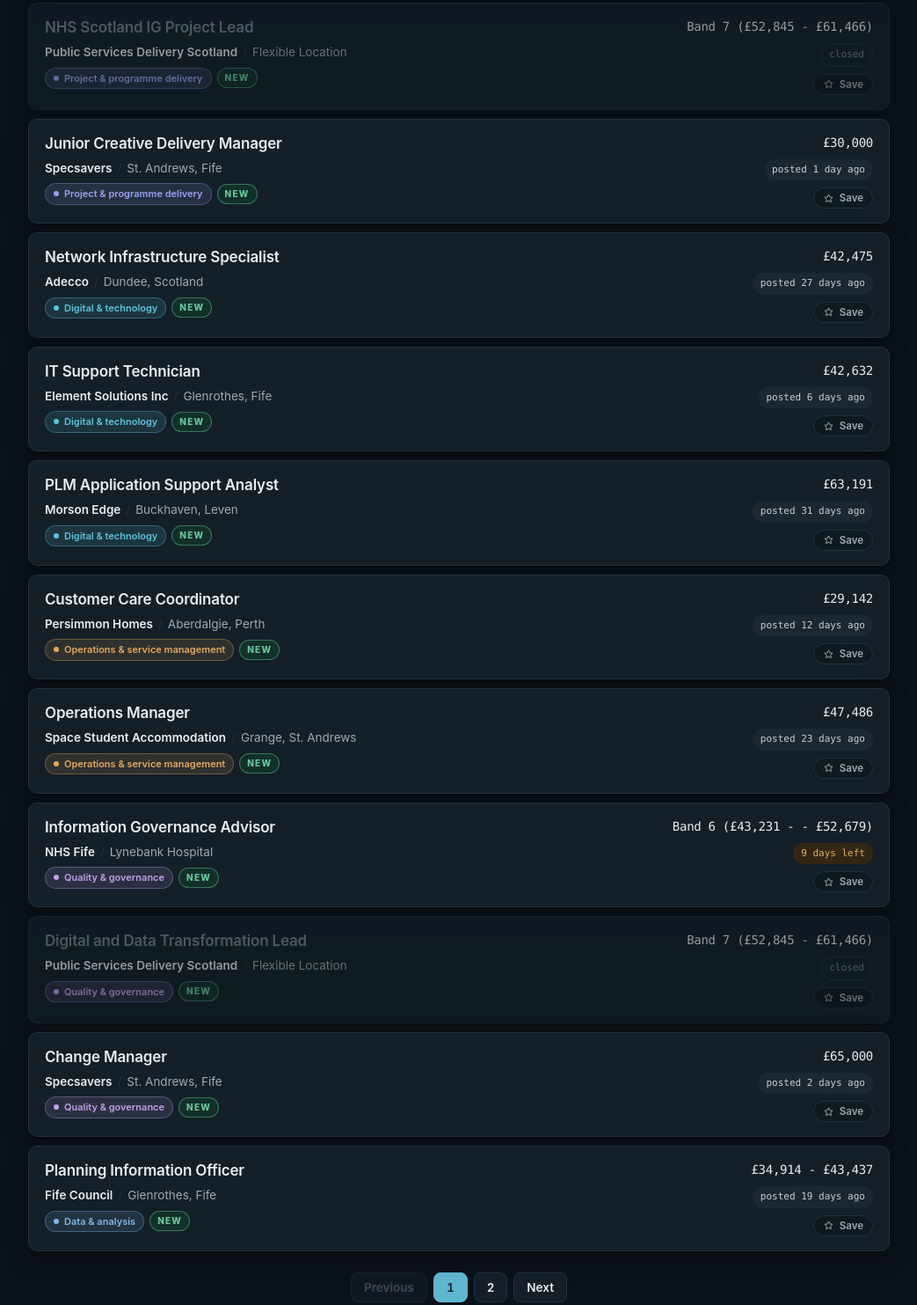
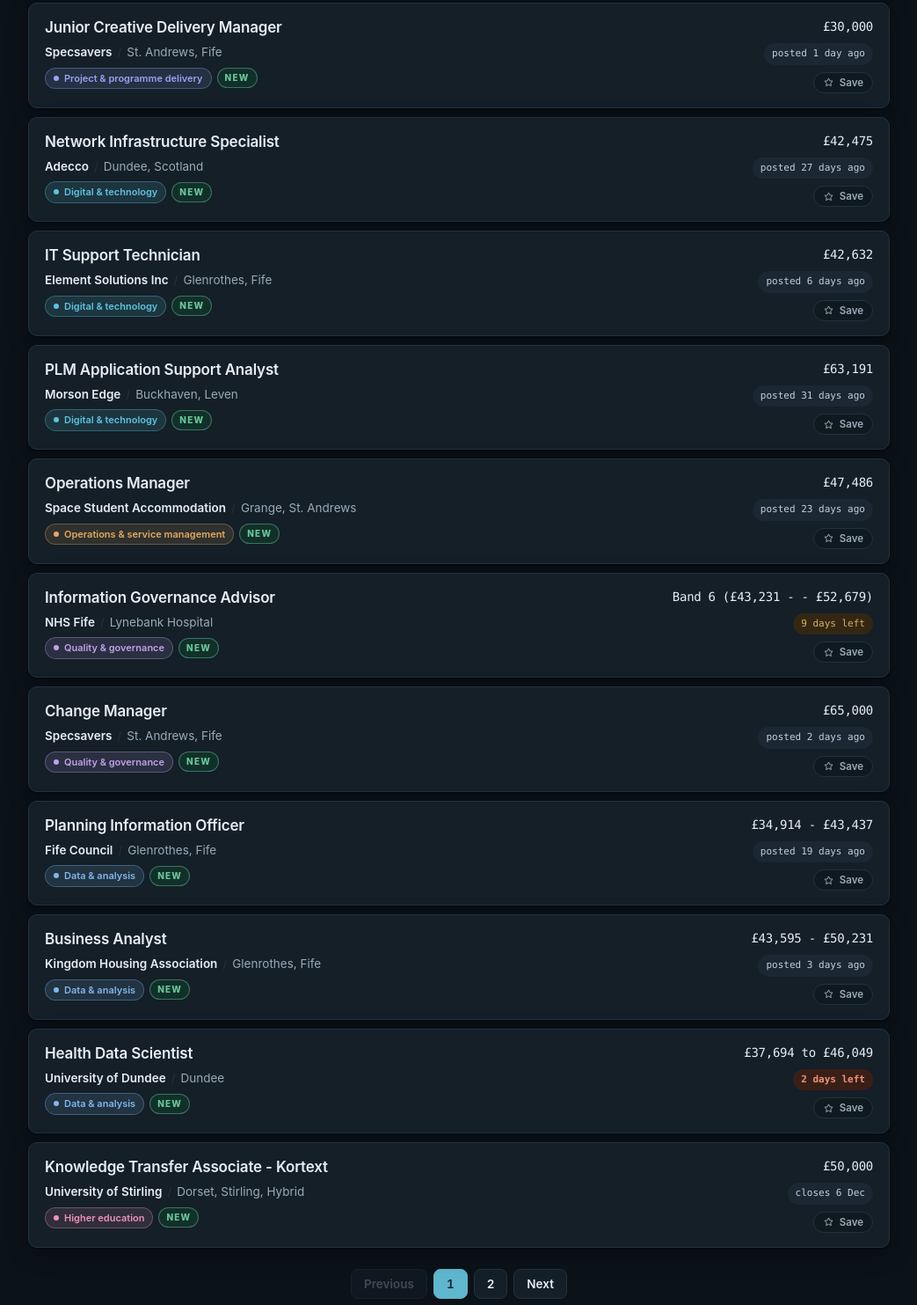
Before and after one commit to Profjay22/tayside-shortlist, a plain HTML site: page index.html in a window 1280 px wide. Shown: the part 735-2218 px from the top of the page at 88% size, without its empty margins (118-1161 px from the left). Drawn offline with Linux system fonts and the light colour scheme.

Commit message:
Shortlist rebuilt 2026-11-16 13:41 UTC

```diff
--- a/index.html
+++ b/index.html
@@ -255,7 +255,7 @@
 <div class="wrap">
   <header class="masthead">
     <div class="topline">
-      <span class="eyebrow">Updated 15 November 2026, 20:28</span>
+      <span class="eyebrow">Updated 16 November 2026, 13:41</span>
       <button type="button" class="themetoggle" id="theme" aria-live="polite">
         <svg id="theme-icon" viewBox="0 0 24 24" fill="none" stroke="currentColor"
              stroke-width="2" stroke-linecap="round" aria-hidden="true"></svg>
@@ -271,8 +271,8 @@
   </header>
 
   <dl class="summary">
-    <div class="stat"><dt>Open roles</dt><dd>19</dd></div>
-    <div class="stat stat--fresh"><dt>New this build</dt><dd>19</dd></div>
+    <div class="stat"><dt>Open roles</dt><dd>16</dd></div>
+    <div class="stat stat--fresh"><dt>New this build</dt><dd>16</dd></div>
     <div class="stat stat--alert"><dt>Closing this week</dt><dd id="stat-urgent">&mdash;</dd></div>
     <div class="stat stat--place"><dt>In Dundee itself</dt><dd>5</dd></div>
   </dl>
@@ -287,10 +287,10 @@
       <label for="lane">Area</label>
       <select id="lane">
         <option value="">All areas</option>
-<option value="project_programme">Project & programme delivery (3)</option>
+<option value="project_programme">Project & programme delivery (2)</option>
 <option value="digital_it">Digital & technology (3)</option>
-<option value="operations_service">Operations & service management (2)</option>
-<option value="quality_governance">Quality & governance (3)</option>
+<option value="operations_service">Operations & service management (1)</option>
+<option value="quality_governance">Quality & governance (2)</option>
 <option value="data_performance">Data & analysis (3)</option>
 <option value="higher_education">Higher education (1)</option>
 <option value="housing_planning">Housing, planning & sustainability (4)</option>
@@ -323,16 +323,13 @@
   <div>
     <div class="list" id="list">
 <article class="role" data-id="adz:5944893935" data-lane="project_programme" data-new="1" data-close="" data-posted="2026-10-28" data-salary="41187" data-text="procurement project manager - north east scotland escape dundee, scotland"><div class="role__id"><div class="role__title"><a href="https://www.adzuna.co.uk/jobs/details/5944893935?utm_medium=api" rel="noopener">Procurement Project Manager - North East Scotland</a></div><div class="role__where"><b>Escape</b><span class="sep">/</span>Dundee, Scotland</div><div class="flags"><span class="tag">Project &amp; programme delivery</span><span class="flag flag--new">New</span></div></div><div class="role__meta"><span class="role__salary">£41,187</span><span class="chip" data-chip></span><button type="button" class="fav" data-fav aria-pressed="false"><svg viewBox="0 0 24 24" aria-hidden="true"><path d="M12 3.6l2.6 5.3 5.8.8-4.2 4.1 1 5.8-5.2-2.7-5.2 2.7 1-5.8-4.2-4.1 5.8-.8z"/></svg><span class="fav__text">Save</span></button></div></article>
-<article class="role" data-id="nhs:274293" data-lane="project_programme" data-new="1" data-close="2026-11-15" data-posted="" data-salary="61466" data-text="nhs scotland ig project lead public services delivery scotland flexible location"><div class="role__id"><div class="role__title"><a href="https://apply.jobs.scot.nhs.uk/Job/JobDetail?JobId=274293" rel="noopener">NHS Scotland IG Project Lead</a></div><div class="role__where"><b>Public Services Delivery Scotland</b><span class="sep">/</span>Flexible Location</div><div class="flags"><span class="tag">Project &amp; programme delivery</span><span class="flag flag--new">New</span></div></div><div class="role__meta"><span class="role__salary">Band 7 (£52,845 - £61,466)</span><span class="chip" data-chip></span><button type="button" class="fav" data-fav aria-pressed="false"><svg viewBox="0 0 24 24" aria-hidden="true"><path d="M12 3.6l2.6 5.3 5.8.8-4.2 4.1 1 5.8-5.2-2.7-5.2 2.7 1-5.8-4.2-4.1 5.8-.8z"/></svg><span class="fav__text">Save</span></button></div></article>
-<article class="role" data-id="adz:5966672430" data-lane="project_programme" data-new="1" data-close="" data-posted="2026-11-15" data-salary="30000" data-text="junior creative delivery manager specsavers st. andrews, fife"><div class="role__id"><div class="role__title"><a href="https://www.adzuna.co.uk/jobs/land/ad/5966672430?se=oPSefjLh8RGVeLyi5LCRlA&amp;utm_medium=api&amp;&amp;v=C5C7C48371A25C5782095622264D618E76224D4F" rel="noopener">Junior Creative Delivery Manager</a></div><div class="role__where"><b>Specsavers</b><span class="sep">/</span>St. Andrews, Fife</div><div class="flags"><span class="tag">Project &amp; programme delivery</span><span class="flag flag--new">New</span></div></div><div class="role__meta"><span class="role__salary">£30,000</span><span class="chip" data-chip></span><button type="button" class="fav" data-fav aria-pressed="false"><svg viewBox="0 0 24 24" aria-hidden="true"><path d="M12 3.6l2.6 5.3 5.8.8-4.2 4.1 1 5.8-5.2-2.7-5.2 2.7 1-5.8-4.2-4.1 5.8-.8z"/></svg><span class="fav__text">Save</span></button></div></article>
-<article class="role" data-id="adz:5935781528" data-lane="digital_it" data-new="1" data-close="" data-posted="2026-10-20" data-salary="42475" data-text="network infrastructure specialist adecco dundee, scotland"><div class="role__id"><div class="role__title"><a href="https://www.adzuna.co.uk/jobs/land/ad/5935781528?se=EImuTDLh8RGDtoxXJCvQRQ&amp;utm_medium=api&amp;&amp;v=B00057C95D76B4F94274BE136D20B42D16B92FE1" rel="noopener">Network Infrastructure Specialist</a></div><div class="role__where"><b>Adecco</b><span class="sep">/</span>Dundee, Scotland</div><div class="flags"><span class="tag">Digital &amp; technology</span><span class="flag flag--new">New</span></div></div><div class="role__meta"><span class="role__salary">£42,475</span><span class="chip" data-chip></span><button type="button" class="fav" data-fav aria-pressed="false"><svg viewBox="0 0 24 24" aria-hidden="true"><path d="M12 3.6l2.6 5.3 5.8.8-4.2 4.1 1 5.8-5.2-2.7-5.2 2.7 1-5.8-4.2-4.1 5.8-.8z"/></svg><span class="fav__text">Save</span></button></div></article>
+<article class="role" data-id="adz:5966672430" data-lane="project_programme" data-new="1" data-close="" data-posted="2026-11-15" data-salary="30000" data-text="junior creative delivery manager specsavers st. andrews, fife"><div class="role__id"><div class="role__title"><a href="https://www.adzuna.co.uk/jobs/details/5966672430?utm_medium=api" rel="noopener">Junior Creative Delivery Manager</a></div><div class="role__where"><b>Specsavers</b><span class="sep">/</span>St. Andrews, Fife</div><div class="flags"><span class="tag">Project &amp; programme delivery</span><span class="flag flag--new">New</span></div></div><div class="role__meta"><span class="role__salary">£30,000</span><span class="chip" data-chip></span><button type="button" class="fav" data-fav aria-pressed="false"><svg viewBox="0 0 24 24" aria-hidden="true"><path d="M12 3.6l2.6 5.3 5.8.8-4.2 4.1 1 5.8-5.2-2.7-5.2 2.7 1-5.8-4.2-4.1 5.8-.8z"/></svg><span class="fav__text">Save</span></button></div></article>
+<article class="role" data-id="adz:5935781528" data-lane="digital_it" data-new="1" data-close="" data-posted="2026-10-20" data-salary="42475" data-text="network infrastructure specialist adecco dundee, scotland"><div class="role__id"><div class="role__title"><a href="https://www.adzuna.co.uk/jobs/land/ad/5935781528?se=JGJUjcLh8RGDtoxXJCvQRQ&amp;utm_medium=api&amp;&amp;v=B00057C95D76B4F94274BE136D20B42D16B92FE1" rel="noopener">Network Infrastructure Specialist</a></div><div class="role__where"><b>Adecco</b><span class="sep">/</span>Dundee, Scotland</div><div class="flags"><span class="tag">Digital &amp; technology</span><span class="flag flag--new">New</span></div></div><div class="role__meta"><span class="role__salary">£42,475</span><span class="chip" data-chip></span><button type="button" class="fav" data-fav aria-pressed="false"><svg viewBox="0 0 24 24" aria-hidden="true"><path d="M12 3.6l2.6 5.3 5.8.8-4.2 4.1 1 5.8-5.2-2.7-5.2 2.7 1-5.8-4.2-4.1 5.8-.8z"/></svg><span class="fav__text">Save</span></button></div></article>
 <article class="role" data-id="adz:5959623054" data-lane="digital_it" data-new="1" data-close="" data-posted="2026-11-10" data-salary="42632" data-text="it support technician element solutions inc glenrothes, fife"><div class="role__id"><div class="role__title"><a href="https://www.adzuna.co.uk/jobs/details/5959623054?utm_medium=api" rel="noopener">IT Support Technician</a></div><div class="role__where"><b>Element Solutions Inc</b><span class="sep">/</span>Glenrothes, Fife</div><div class="flags"><span class="tag">Digital &amp; technology</span><span class="flag flag--new">New</span></div></div><div class="role__meta"><span class="role__salary">£42,632</span><span class="chip" data-chip></span><button type="button" class="fav" data-fav aria-pressed="false"><svg viewBox="0 0 24 24" aria-hidden="true"><path d="M12 3.6l2.6 5.3 5.8.8-4.2 4.1 1 5.8-5.2-2.7-5.2 2.7 1-5.8-4.2-4.1 5.8-.8z"/></svg><span class="fav__text">Save</span></button></div></article>
-<article class="role" data-id="adz:5929975126" data-lane="digital_it" data-new="1" data-close="" data-posted="2026-10-16" data-salary="63191" data-text="plm application support analyst morson edge buckhaven, leven"><div class="role__id"><div class="role__title"><a href="https://www.adzuna.co.uk/jobs/land/ad/5929975126?se=YF5SZTLh8RGDtoxXJCvQRQ&amp;utm_medium=api&amp;&amp;v=86E7CD67885F41FDE1EF1AF473658406972F4DCF" rel="noopener">PLM Application Support Analyst</a></div><div class="role__where"><b>Morson Edge</b><span class="sep">/</span>Buckhaven, Leven</div><div class="flags"><span class="tag">Digital &amp; technology</span><span class="flag flag--new">New</span></div></div><div class="role__meta"><span class="role__salary">£63,191</span><span class="chip" data-chip></span><button type="button" class="fav" data-fav aria-pressed="false"><svg viewBox="0 0 24 24" aria-hidden="true"><path d="M12 3.6l2.6 5.3 5.8.8-4.2 4.1 1 5.8-5.2-2.7-5.2 2.7 1-5.8-4.2-4.1 5.8-.8z"/></svg><span class="fav__text">Save</span></button></div></article>
-<article class="role" data-id="adz:5952727361" data-lane="operations_service" data-new="1" data-close="" data-posted="2026-11-04" data-salary="29142" data-text="customer care coordinator persimmon homes aberdalgie, perth"><div class="role__id"><div class="role__title"><a href="https://www.adzuna.co.uk/jobs/land/ad/5952727361?se=YF5SZTLh8RGDtoxXJCvQRQ&amp;utm_medium=api&amp;&amp;v=3CC4F8D075F7F37F596396BB47AE711D1CE10221" rel="noopener">Customer Care Coordinator</a></div><div class="role__where"><b>Persimmon Homes</b><span class="sep">/</span>Aberdalgie, Perth</div><div class="flags"><span class="tag">Operations &amp; service management</span><span class="flag flag--new">New</span></div></div><div class="role__meta"><span class="role__salary">£29,142</span><span class="chip" data-chip></span><button type="button" class="fav" data-fav aria-pressed="false"><svg viewBox="0 0 24 24" aria-hidden="true"><path d="M12 3.6l2.6 5.3 5.8.8-4.2 4.1 1 5.8-5.2-2.7-5.2 2.7 1-5.8-4.2-4.1 5.8-.8z"/></svg><span class="fav__text">Save</span></button></div></article>
+<article class="role" data-id="adz:5929975126" data-lane="digital_it" data-new="1" data-close="" data-posted="2026-10-16" data-salary="63191" data-text="plm application support analyst morson edge buckhaven, leven"><div class="role__id"><div class="role__title"><a href="https://www.adzuna.co.uk/jobs/land/ad/5929975126?se=qqSrqcLh8RGNl561rfNY_A&amp;utm_medium=api&amp;&amp;v=86E7CD67885F41FDE1EF1AF473658406972F4DCF" rel="noopener">PLM Application Support Analyst</a></div><div class="role__where"><b>Morson Edge</b><span class="sep">/</span>Buckhaven, Leven</div><div class="flags"><span class="tag">Digital &amp; technology</span><span class="flag flag--new">New</span></div></div><div class="role__meta"><span class="role__salary">£63,191</span><span class="chip" data-chip></span><button type="button" class="fav" data-fav aria-pressed="false"><svg viewBox="0 0 24 24" aria-hidden="true"><path d="M12 3.6l2.6 5.3 5.8.8-4.2 4.1 1 5.8-5.2-2.7-5.2 2.7 1-5.8-4.2-4.1 5.8-.8z"/></svg><span class="fav__text">Save</span></button></div></article>
 <article class="role" data-id="adz:5940269186" data-lane="operations_service" data-new="1" data-close="" data-posted="2026-10-24" data-salary="47486" data-text="operations manager space student accommodation grange, st. andrews"><div class="role__id"><div class="role__title"><a href="https://www.adzuna.co.uk/jobs/details/5940269186?utm_medium=api" rel="noopener">Operations Manager</a></div><div class="role__where"><b>Space Student Accommodation</b><span class="sep">/</span>Grange, St. Andrews</div><div class="flags"><span class="tag">Operations &amp; service management</span><span class="flag flag--new">New</span></div></div><div class="role__meta"><span class="role__salary">£47,486</span><span class="chip" data-chip></span><button type="button" class="fav" data-fav aria-pressed="false"><svg viewBox="0 0 24 24" aria-hidden="true"><path d="M12 3.6l2.6 5.3 5.8.8-4.2 4.1 1 5.8-5.2-2.7-5.2 2.7 1-5.8-4.2-4.1 5.8-.8z"/></svg><span class="fav__text">Save</span></button></div></article>
 <article class="role" data-id="nhs:262443" data-lane="quality_governance" data-new="1" data-close="2026-11-25" data-posted="" data-salary="52679" data-text="information governance advisor nhs fife lynebank hospital"><div class="role__id"><div class="role__title"><a href="https://apply.jobs.scot.nhs.uk/Job/JobDetail?JobId=262443" rel="noopener">Information Governance Advisor</a></div><div class="role__where"><b>NHS Fife</b><span class="sep">/</span>Lynebank Hospital</div><div class="flags"><span class="tag">Quality &amp; governance</span><span class="flag flag--new">New</span></div></div><div class="role__meta"><span class="role__salary">Band 6 (£43,231 - - £52,679)</span><span class="chip" data-chip></span><button type="button" class="fav" data-fav aria-pressed="false"><svg viewBox="0 0 24 24" aria-hidden="true"><path d="M12 3.6l2.6 5.3 5.8.8-4.2 4.1 1 5.8-5.2-2.7-5.2 2.7 1-5.8-4.2-4.1 5.8-.8z"/></svg><span class="fav__text">Save</span></button></div></article>
-<article class="role" data-id="nhs:274181" data-lane="quality_governance" data-new="1" data-close="2026-11-15" data-posted="" data-salary="61466" data-text="digital and data transformation lead public services delivery scotland flexible location"><div class="role__id"><div class="role__title"><a href="https://apply.jobs.scot.nhs.uk/Job/JobDetail?JobId=274181" rel="noopener">Digital and Data Transformation Lead</a></div><div class="role__where"><b>Public Services Delivery Scotland</b><span class="sep">/</span>Flexible Location</div><div class="flags"><span class="tag">Quality &amp; governance</span><span class="flag flag--new">New</span></div></div><div class="role__meta"><span class="role__salary">Band 7 (£52,845 - £61,466)</span><span class="chip" data-chip></span><button type="button" class="fav" data-fav aria-pressed="false"><svg viewBox="0 0 24 24" aria-hidden="true"><path d="M12 3.6l2.6 5.3 5.8.8-4.2 4.1 1 5.8-5.2-2.7-5.2 2.7 1-5.8-4.2-4.1 5.8-.8z"/></svg><span class="fav__text">Save</span></button></div></article>
-<article class="role" data-id="adz:5966257758" data-lane="quality_governance" data-new="1" data-close="" data-posted="2026-11-14" data-salary="65000" data-text="change manager specsavers st. andrews, fife"><div class="role__id"><div class="role__title"><a href="https://www.adzuna.co.uk/jobs/land/ad/5966257758?se=6tW2wjLh8RGnouO6T2M9Qw&amp;utm_medium=api&amp;&amp;v=2257AA311BAC404BC0382472DEF5530FA4CD2066" rel="noopener">Change Manager</a></div><div class="role__where"><b>Specsavers</b><span class="sep">/</span>St. Andrews, Fife</div><div class="flags"><span class="tag">Quality &amp; governance</span><span class="flag flag--new">New</span></div></div><div class="role__meta"><span class="role__salary">£65,000</span><span class="chip" data-chip></span><button type="button" class="fav" data-fav aria-pressed="false"><svg viewBox="0 0 24 24" aria-hidden="true"><path d="M12 3.6l2.6 5.3 5.8.8-4.2 4.1 1 5.8-5.2-2.7-5.2 2.7 1-5.8-4.2-4.1 5.8-.8z"/></svg><span class="fav__text">Save</span></button></div></article>
+<article class="role" data-id="adz:5966257758" data-lane="quality_governance" data-new="1" data-close="" data-posted="2026-11-14" data-salary="65000" data-text="change manager specsavers st. andrews, fife"><div class="role__id"><div class="role__title"><a href="https://www.adzuna.co.uk/jobs/details/5966257758?utm_medium=api" rel="noopener">Change Manager</a></div><div class="role__where"><b>Specsavers</b><span class="sep">/</span>St. Andrews, Fife</div><div class="flags"><span class="tag">Quality &amp; governance</span><span class="flag flag--new">New</span></div></div><div class="role__meta"><span class="role__salary">£65,000</span><span class="chip" data-chip></span><button type="button" class="fav" data-fav aria-pressed="false"><svg viewBox="0 0 24 24" aria-hidden="true"><path d="M12 3.6l2.6 5.3 5.8.8-4.2 4.1 1 5.8-5.2-2.7-5.2 2.7 1-5.8-4.2-4.1 5.8-.8z"/></svg><span class="fav__text">Save</span></button></div></article>
 <article class="role" data-id="adz:5944311933" data-lane="data_performance" data-new="1" data-close="" data-posted="2026-10-28" data-salary="43437" data-text="planning information officer fife council glenrothes, fife"><div class="role__id"><div class="role__title"><a href="https://www.adzuna.co.uk/jobs/details/5944311933?utm_medium=api" rel="noopener">Planning Information Officer</a></div><div class="role__where"><b>Fife Council</b><span class="sep">/</span>Glenrothes, Fife</div><div class="flags"><span class="tag">Data &amp; analysis</span><span class="flag flag--new">New</span></div></div><div class="role__meta"><span class="role__salary">£34,914 - £43,437</span><span class="chip" data-chip></span><button type="button" class="fav" data-fav aria-pressed="false"><svg viewBox="0 0 24 24" aria-hidden="true"><path d="M12 3.6l2.6 5.3 5.8.8-4.2 4.1 1 5.8-5.2-2.7-5.2 2.7 1-5.8-4.2-4.1 5.8-.8z"/></svg><span class="fav__text">Save</span></button></div></article>
 <article class="role" data-id="adz:5964966885" data-lane="data_performance" data-new="1" data-close="" data-posted="2026-11-13" data-salary="50231" data-text="business analyst kingdom housing association glenrothes, fife"><div class="role__id"><div class="role__title"><a href="https://www.adzuna.co.uk/jobs/details/5964966885?utm_medium=api" rel="noopener">Business Analyst</a></div><div class="role__where"><b>Kingdom Housing Association</b><span class="sep">/</span>Glenrothes, Fife</div><div class="flags"><span class="tag">Data &amp; analysis</span><span class="flag flag--new">New</span></div></div><div class="role__meta"><span class="role__salary">£43,595 - £50,231</span><span class="chip" data-chip></span><button type="button" class="fav" data-fav aria-pressed="false"><svg viewBox="0 0 24 24" aria-hidden="true"><path d="M12 3.6l2.6 5.3 5.8.8-4.2 4.1 1 5.8-5.2-2.7-5.2 2.7 1-5.8-4.2-4.1 5.8-.8z"/></svg><span class="fav__text">Save</span></button></div></article>
 <article class="role" data-id="jac:1091002" data-lane="data_performance" data-new="1" data-close="2026-11-18" data-posted="" data-salary="46049" data-text="health data scientist university of dundee dundee"><div class="role__id"><div class="role__title"><a href="https://www.jobs.ac.uk/job/DTH079/health-data-scientist" rel="noopener">Health Data Scientist</a></div><div class="role__where"><b>University of Dundee</b><span class="sep">/</span>Dundee</div><div class="flags"><span class="tag">Data &amp; analysis</span><span class="flag flag--new">New</span></div></div><div class="role__meta"><span class="role__salary">£37,694 to £46,049</span><span class="chip" data-chip></span><button type="button" class="fav" data-fav aria-pressed="false"><svg viewBox="0 0 24 24" aria-hidden="true"><path d="M12 3.6l2.6 5.3 5.8.8-4.2 4.1 1 5.8-5.2-2.7-5.2 2.7 1-5.8-4.2-4.1 5.8-.8z"/></svg><span class="fav__text">Save</span></button></div></article>
@@ -359,7 +356,7 @@
   </section>
 
   <footer>
-    <div>Built 15 November 2026, 20:28. Vacancies close constantly; confirm on the advert before applying.</div>
+    <div>Built 16 November 2026, 13:41. Vacancies close constantly; confirm on the advert before applying.</div>
     <div>Sources: NHS Scotland, myjobscotland, jobs.ac.uk and Adzuna. New roles are emailed as they appear.</div>
   </footer>
 </div>
```
